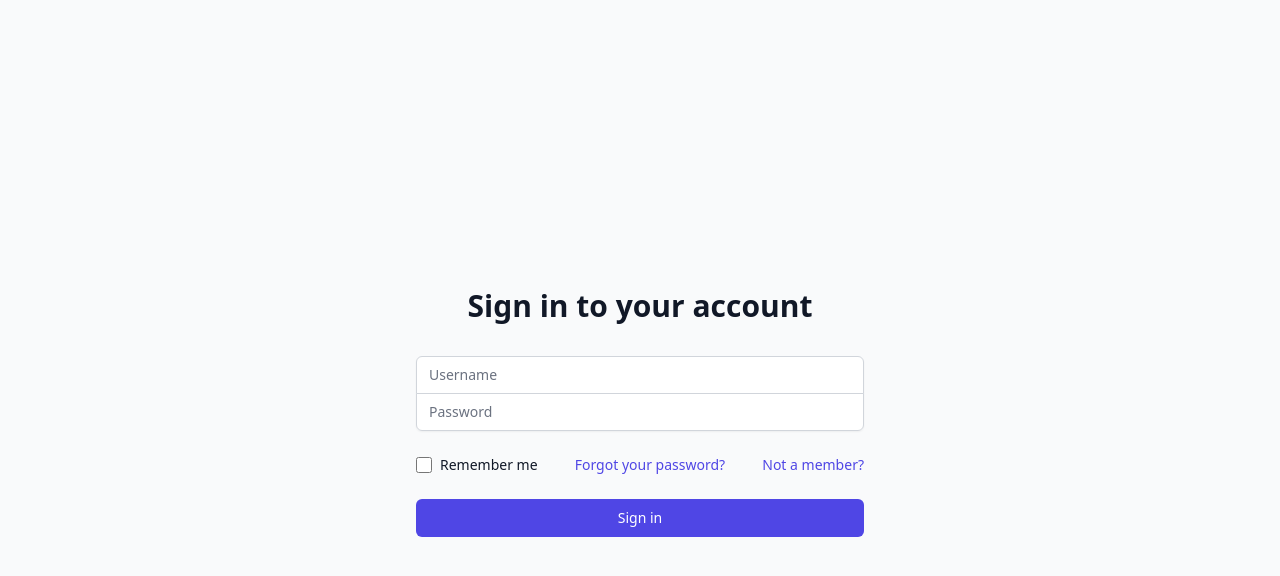
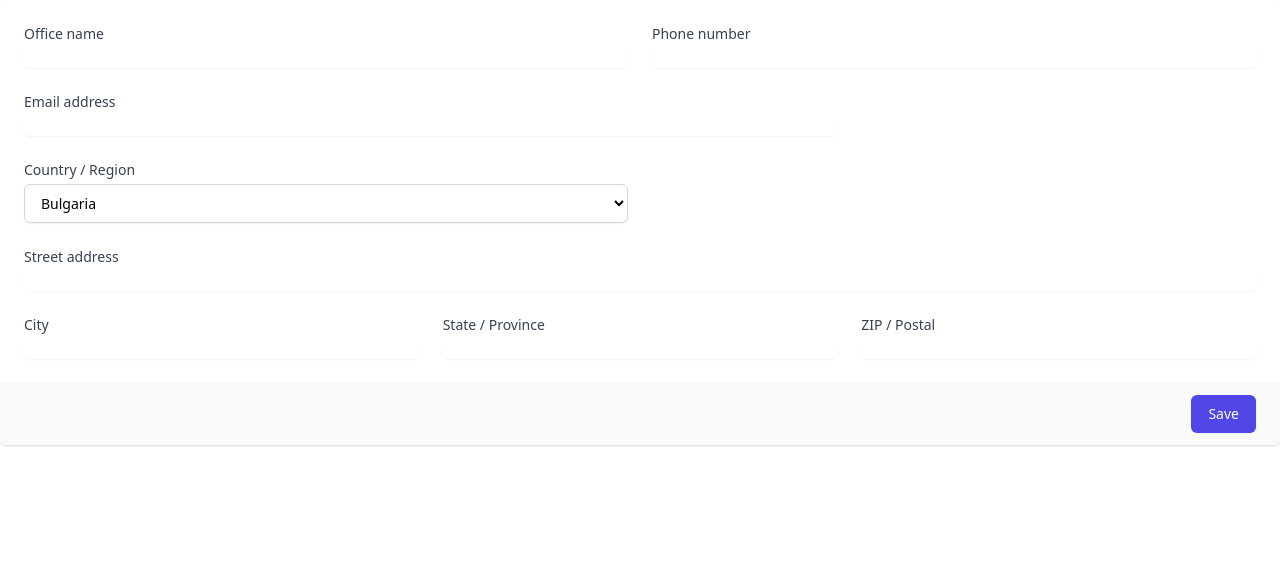
Before and after one commit to kokoteofilov1/CSCB025-Logistics-Company-React, a React (Create React App) app in the folder logistics-company/: page /AddOffice in a window 1280 px wide. Shown: the top 576 px of the page. Built offline with nearby package versions, Linux system fonts and the light colour scheme.

Commit message:
added component for adding office functionality

```diff
--- a/logistics-company/src/App.js
+++ b/logistics-company/src/App.js
@@ -3,13 +3,15 @@ import { BrowserRouter as Router, Switch, Route } from 'react-router-dom';
 
 import SignUp from './components/authentication/SignUp';
 import SignIn from './components/authentication/SignIn.js';
+import AddOffice from './components/admin/AddOffice';
 
 function App() {
 	return (
 		<Router>
 			<Switch>
 				<Route path={'/SignUp'} component={SignUp} />
-        <Route path={"/"} component={SignIn} />
+				<Route exact path={'/'} component={SignIn} />
+				<Route path={'/AddOffice'} component={AddOffice} />
 			</Switch>
 		</Router>
 	);
--- /dev/null
+++ b/logistics-company/src/components/admin/AddOffice.js
@@ -0,0 +1,171 @@
+import { React, useState } from 'react';
+import { useHistory } from 'react-router-dom';
+
+function AddOffice() {
+	const [formFields, setFormFields] = useState({
+		officeName: '',
+		phoneNumber: '',
+		emailAddress: '',
+		country: '',
+		streetAddress: '',
+		city: '',
+		state: '',
+		postalCode: '',
+	});
+
+	const changeFormValues = (event) => {
+		setFormFields({
+			...formFields,
+			[event.target.name]: event.target.value,
+		});
+	};
+
+	const history = useHistory();
+
+	const submitOffice = async (event) => {
+		event.preventDefault();
+
+		try {
+			const body = JSON.stringify({
+				...formFields,
+			});
+
+			//TODO: submit to backend
+		} catch (error) {
+			console.log(error);
+		}
+	};
+
+	return (
+		<div>
+			<div class="mt-5 md:mt-0 md:col-span-2">
+				<form action="#" method="POST" onSubmit={submitOffice}>
+					<div class="shadow overflow-hidden sm:rounded-md">
+						<div class="px-4 py-5 bg-white sm:p-6">
+							<div class="grid grid-cols-6 gap-6">
+								<div class="col-span-6 sm:col-span-3">
+									<label for="officeName" class="block text-sm font-medium text-gray-700">
+										Office name
+									</label>
+									<input
+										type="text"
+										name="officeName"
+										id="officeName"
+										autocomplete="office-name"
+										class="mt-1 focus:ring-indigo-500 focus:border-indigo-500 block w-full shadow-sm sm:text-sm border-gray-300 rounded-md"
+										onChange={changeFormValues}
+									/>
+								</div>
+
+								<div class="col-span-6 sm:col-span-3">
+									<label for="phoneNumber" class="block text-sm font-medium text-gray-700">
+										Phone number
+									</label>
+									<input
+										type="tel"
+										name="phoneNumber"
+										id="phoneNumber"
+										autocomplete="phone-number"
+										class="mt-1 focus:ring-indigo-500 focus:border-indigo-500 block w-full shadow-sm sm:text-sm border-gray-300 rounded-md"
+										onChange={changeFormValues}
+									/>
+								</div>
+
+								<div class="col-span-6 sm:col-span-4">
+									<label for="emailAddress" class="block text-sm font-medium text-gray-700">
+										Email address
+									</label>
+									<input
+										type="text"
+										name="emailAddress"
+										id="emailAddress"
+										autocomplete="email"
+										class="mt-1 focus:ring-indigo-500 focus:border-indigo-500 block w-full shadow-sm sm:text-sm border-gray-300 rounded-md"
+										onChange={changeFormValues}
+									/>
+								</div>
+
+								<div class="col-span-6 sm:col-span-3">
+									<label for="country" class="block text-sm font-medium text-gray-700">
+										Country / Region
+									</label>
+									<select
+										id="country"
+										name="country"
+										autocomplete="country"
+										class="mt-1 block w-full py-2 px-3 border border-gray-300 bg-white rounded-md shadow-sm focus:outline-none focus:ring-indigo-500 focus:border-indigo-500 sm:text-sm">
+										onChange={changeFormValues}
+										<option>Bulgaria</option>
+									</select>
+								</div>
+
+								<div class="col-span-6">
+									<label for="streetAddress" class="block text-sm font-medium text-gray-700">
+										Street address
+									</label>
+									<input
+										type="text"
+										name="streetAddress"
+										id="streetAddress"
+										autocomplete="street-address"
+										class="mt-1 focus:ring-indigo-500 focus:border-indigo-500 block w-full shadow-sm sm:text-sm border-gray-300 rounded-md"
+										onChange={changeFormValues}
+									/>
+								</div>
+
+								<div class="col-span-6 sm:col-span-6 lg:col-span-2">
+									<label for="city" class="block text-sm font-medium text-gray-700">
+										City
+									</label>
+									<input
+										type="text"
+										name="city"
+										id="city"
+										class="mt-1 focus:ring-indigo-500 focus:border-indigo-500 block w-full shadow-sm sm:text-sm border-gray-300 rounded-md"
+										onChange={changeFormValues}
+									/>
+								</div>
+
+								<div class="col-span-6 sm:col-span-3 lg:col-span-2">
+									<label for="state" class="block text-sm font-medium text-gray-700">
+										State / Province
+									</label>
+									<input
+										type="text"
+										name="state"
+										id="state"
+										class="mt-1 focus:ring-indigo-500 focus:border-indigo-500 block w-full shadow-sm sm:text-sm border-gray-300 rounded-md"
+										onChange={changeFormValues}
+									/>
+								</div>
+
+								<div class="col-span-6 sm:col-span-3 lg:col-span-2">
+									<label for="postalCode" class="block text-sm font-medium text-gray-700">
+										ZIP / Postal
+									</label>
+									<input
+										type="text"
+										name="postalCode"
+										id="postalCode"
+										autocomplete="postal-code"
+										class="mt-1 focus:ring-indigo-500 focus:border-indigo-500 block w-full shadow-sm sm:text-sm border-gray-300 rounded-md"
+										onChange={changeFormValues}
+									/>
+								</div>
+							</div>
+						</div>
+						<div class="px-4 py-3 bg-gray-50 text-right sm:px-6">
+							<button
+								type="submit"
+								class="inline-flex justify-center py-2 px-4 border border-transparent shadow-sm text-sm font-medium rounded-md text-white bg-indigo-600 hover:bg-indigo-700 focus:outline-none focus:ring-2 focus:ring-offset-2 focus:ring-indigo-500">
+								Save
+							</button>
+						</div>
+					</div>
+				</form>
+			</div>
+		</div>
+	);
+}
+
+export default AddOffice;
```
Lines whose indentation alone changed are shown as unchanged.
